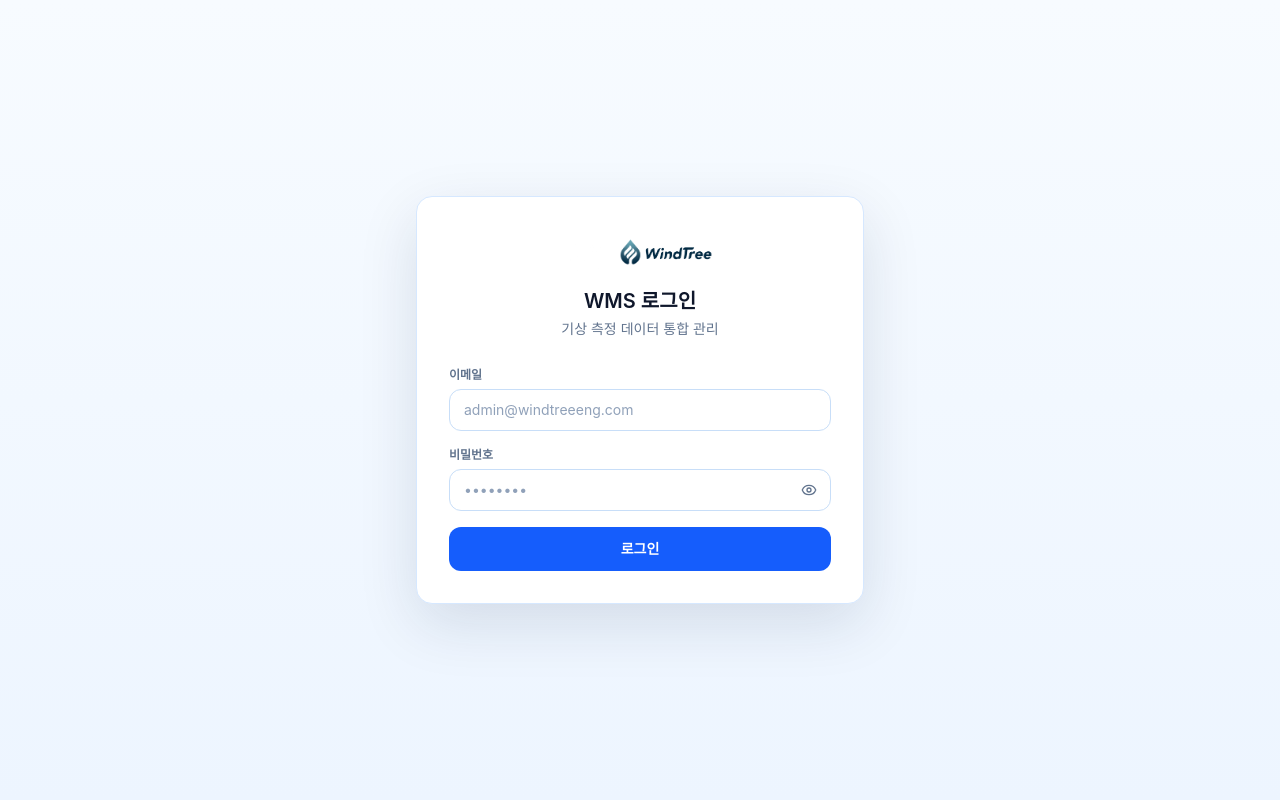
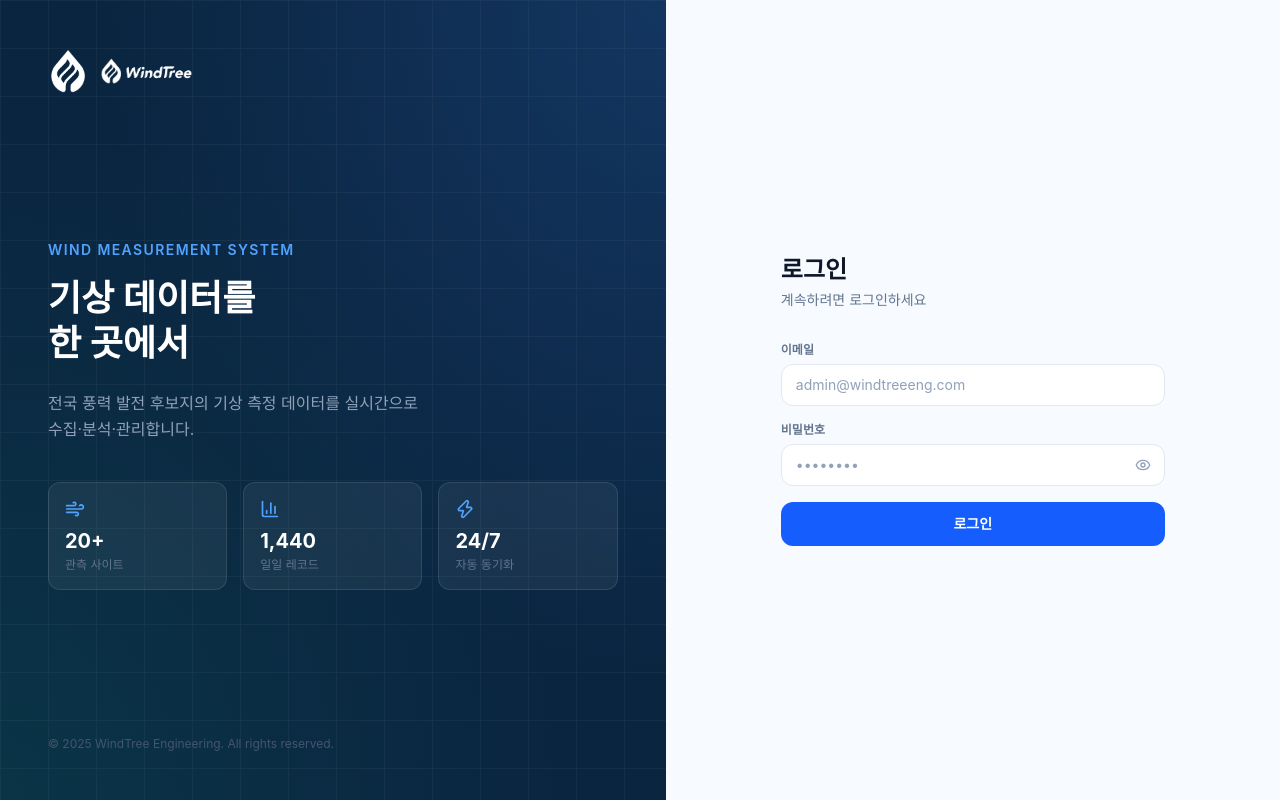
Before and after one commit to AKAow/wms-dashboard, a Next.js app: page /login in a window 1280 px wide. Built offline with nearby package versions, Linux system fonts and the light colour scheme; a web font is replaced by a local one.

Commit message:
perf: daily_stats 직접 쿼리로 데이터 로딩 속도 개선 + 로그인 좌우 분할 + Worker 전채널 daily_stats 저장

```diff
--- a/app/dashboard/sites/SiteDetail.tsx
+++ b/app/dashboard/sites/SiteDetail.tsx
@@ -265,16 +265,16 @@ export default function SiteDetail({ site }: { site: Site }) {
 
   const loadMonthlyStats = useCallback(async () => {
     setLoading(true);
-    const allMeasurements: Measurement[] = [];
+    const allStats: DailyStat[] = [];
     const pageSize = 1000;
     let from = 0;
 
     while (true) {
       const { data, error } = await supabase
-        .from("measurements")
-        .select("*")
+        .from("daily_stats")
+        .select("id,site_id,date,channel,avg_value,max_value,min_value,std_value,data_count")
         .eq("site_id", site.id)
-        .order("timestamp")
+        .order("date")
         .range(from, from + pageSize - 1);
 
       if (error) {
@@ -282,48 +282,14 @@ export default function SiteDetail({ site }: { site: Site }) {
         return;
       }
 
-      const batch = data ?? [];
-      allMeasurements.push(...batch);
+      const batch = (data ?? []) as DailyStat[];
+      allStats.push(...batch);
       if (batch.length < pageSize) break;
       from += pageSize;
     }
 
-    const statsMap: Record<string, { sum: number; count: number; min: number; max: number; sumSq: number }> = {};
-    allMeasurements.forEach((m) => {
-      const day = toUTCDateOnly(m.timestamp);
-      EXCEL_DISPLAY_CHANNELS.forEach((ch) => {
-        const value = m[ch as keyof Measurement] as number | null;
-        if (typeof value !== "number") return;
-        const key = `${day}|${ch}`;
-        if (!statsMap[key]) statsMap[key] = { sum: 0, count: 0, min: value, max: value, sumSq: 0 };
-        const s = statsMap[key];
-        s.sum += value;
-        s.count += 1;
-        s.min = Math.min(s.min, value);
-        s.max = Math.max(s.max, value);
-        s.sumSq += value * value;
-      });
-    });
-
-    const computed: DailyStat[] = Object.entries(statsMap).map(([key, s]) => {
-      const [date, channel] = key.split("|");
-      const avg = s.count ? s.sum / s.count : null;
-      const variance = s.count && avg != null ? s.sumSq / s.count - avg * avg : null;
-      return {
-        id: `${site.id}-${date}-${channel}`,
-        site_id: site.id,
-        date,
-        channel,
-        avg_value: avg,
-        max_value: s.count ? s.max : null,
-        min_value: s.count ? s.min : null,
-        std_value: variance != null ? Math.sqrt(Math.max(variance, 0)) : null,
-        data_count: s.count,
-      };
-    });
-
-    computed.sort((a, b) => (a.date === b.date ? a.channel.localeCompare(b.channel) : a.date.localeCompare(b.date)));
-    setDailyStats(computed);
+    allStats.sort((a, b) => (a.date === b.date ? a.channel.localeCompare(b.channel) : a.date.localeCompare(b.date)));
+    setDailyStats(allStats);
     setLoading(false);
   }, [site.id, supabase]);
 
--- a/app/login/page.tsx
+++ b/app/login/page.tsx
@@ -3,7 +3,7 @@
 import Image from "next/image";
 import { useState } from "react";
 import { createClient } from "@/lib/supabase/client";
-import { Eye, EyeOff, Loader2 } from "lucide-react";
+import { Eye, EyeOff, Loader2, Wind, BarChart3, Zap } from "lucide-react";
 
 export default function LoginPage() {
   const supabase = createClient();
@@ -30,15 +30,72 @@ export default function LoginPage() {
   };
 
   return (
-    <div className="min-h-screen px-4 bg-[linear-gradient(180deg,#f7fbff_0%,#edf5ff_100%)] flex items-center justify-center">
-      <div className="w-full max-w-md rounded-2xl border border-[#d6e8ff] bg-white shadow-[0_20px_60px_rgba(10,37,64,0.12)] p-8">
-        <div className="flex flex-col items-center text-center mb-7">
-          <div className="flex items-center gap-3 mb-3">
+    <div className="min-h-screen flex">
+      {/* 왼쪽 브랜드 패널 */}
+      <div className="hidden lg:flex lg:w-[52%] relative flex-col justify-between p-12 bg-[#0a2540] overflow-hidden">
+        {/* 배경 장식 */}
+        <div className="absolute inset-0 bg-[radial-gradient(ellipse_at_top_right,rgba(59,130,246,0.18)_0%,transparent_60%)]" />
+        <div className="absolute inset-0 bg-[radial-gradient(ellipse_at_bottom_left,rgba(16,185,129,0.10)_0%,transparent_60%)]" />
+
+        {/* 격자 패턴 */}
+        <div
+          className="absolute inset-0 opacity-[0.04]"
+          style={{
+            backgroundImage: "linear-gradient(rgba(255,255,255,1) 1px, transparent 1px), linear-gradient(90deg, rgba(255,255,255,1) 1px, transparent 1px)",
+            backgroundSize: "48px 48px",
+          }}
+        />
+
+        {/* 로고 */}
+        <div className="relative flex items-center gap-3">
           <Image src="/brand/logo-mark.png" alt="WindTree" width={40} height={40} className="rounded-xl" priority />
-            <Image src="/brand/logo-horizontal.png" alt="WindTree WMS" width={152} height={28} className="h-7 w-auto" priority />
+          <Image src="/brand/logo-horizontal.png" alt="WindTree WMS" width={152} height={28} className="h-7 w-auto brightness-0 invert" priority />
         </div>
-          <h1 className="text-xl font-semibold text-slate-900">WMS 로그인</h1>
-          <p className="text-sm text-slate-500 mt-1">기상 측정 데이터 통합 관리</p>
+
+        {/* 중앙 메인 카피 */}
+        <div className="relative">
+          <p className="text-blue-400 text-sm font-semibold tracking-widest uppercase mb-4">Wind Measurement System</p>
+          <h2 className="text-4xl font-bold text-white leading-tight mb-6">
+            기상 데이터를<br />한 곳에서
+          </h2>
+          <p className="text-slate-400 text-base leading-relaxed max-w-sm">
+            전국 풍력 발전 후보지의 기상 측정 데이터를 실시간으로 수집·분석·관리합니다.
+          </p>
+
+          {/* 통계 카드 3개 */}
+          <div className="mt-10 grid grid-cols-3 gap-4">
+            {[
+              { icon: Wind, label: "관측 사이트", value: "20+" },
+              { icon: BarChart3, label: "일일 레코드", value: "1,440" },
+              { icon: Zap, label: "자동 동기화", value: "24/7" },
+            ].map(({ icon: Icon, label, value }) => (
+              <div key={label} className="rounded-xl bg-white/[0.06] border border-white/10 p-4">
+                <Icon className="w-5 h-5 text-blue-400 mb-2" />
+                <div className="text-xl font-bold text-white">{value}</div>
+                <div className="text-xs text-slate-500 mt-0.5">{label}</div>
+              </div>
+            ))}
+          </div>
+        </div>
+
+        {/* 하단 */}
+        <div className="relative text-xs text-slate-600">
+          © 2025 WindTree Engineering. All rights reserved.
+        </div>
+      </div>
+
+      {/* 오른쪽 폼 패널 */}
+      <div className="flex-1 flex items-center justify-center px-6 bg-[#f7fbff]">
+        <div className="w-full max-w-sm">
+          {/* 모바일 로고 */}
+          <div className="flex lg:hidden items-center gap-3 mb-8">
+            <Image src="/brand/logo-mark.png" alt="WindTree" width={36} height={36} className="rounded-xl" priority />
+            <Image src="/brand/logo-horizontal.png" alt="WindTree WMS" width={136} height={26} className="h-6 w-auto" priority />
+          </div>
+
+          <div className="mb-8">
+            <h1 className="text-2xl font-bold text-slate-900">로그인</h1>
+            <p className="text-sm text-slate-500 mt-1">계속하려면 로그인하세요</p>
           </div>
 
           <form onSubmit={handleLogin} className="space-y-4">
@@ -50,7 +107,7 @@ export default function LoginPage() {
                 onChange={(e) => setEmail(e.target.value)}
                 required
                 placeholder="admin@windtreeeng.com"
-              className="w-full rounded-xl border border-[#c8def8] bg-white px-3.5 py-2.5 text-sm text-slate-900 placeholder:text-slate-400 focus:border-blue-500 focus:outline-none"
+                className="w-full rounded-xl border border-slate-200 bg-white px-3.5 py-2.5 text-sm text-slate-900 placeholder:text-slate-400 focus:border-blue-500 focus:outline-none focus:ring-2 focus:ring-blue-500/10 transition-colors"
               />
             </div>
 
@@ -63,12 +120,12 @@ export default function LoginPage() {
                   onChange={(e) => setPassword(e.target.value)}
                   required
                   placeholder="••••••••"
-                className="w-full rounded-xl border border-[#c8def8] bg-white px-3.5 py-2.5 pr-10 text-sm text-slate-900 placeholder:text-slate-400 focus:border-blue-500 focus:outline-none"
+                  className="w-full rounded-xl border border-slate-200 bg-white px-3.5 py-2.5 pr-10 text-sm text-slate-900 placeholder:text-slate-400 focus:border-blue-500 focus:outline-none focus:ring-2 focus:ring-blue-500/10 transition-colors"
                 />
                 <button
                   type="button"
                   onClick={() => setShowPassword((v) => !v)}
-                className="absolute right-2.5 top-1/2 -translate-y-1/2 text-slate-500 hover:text-slate-700 p-1"
+                  className="absolute right-2.5 top-1/2 -translate-y-1/2 text-slate-400 hover:text-slate-600 p-1"
                 >
                   {showPassword ? <EyeOff className="w-4 h-4" /> : <Eye className="w-4 h-4" />}
                 </button>
@@ -84,7 +141,7 @@ export default function LoginPage() {
             <button
               type="submit"
               disabled={loading}
-            className="w-full rounded-xl bg-blue-600 hover:bg-blue-500 py-3 text-sm font-semibold text-white disabled:opacity-60 flex items-center justify-center gap-2"
+              className="w-full rounded-xl bg-blue-600 hover:bg-blue-500 active:bg-blue-700 py-3 text-sm font-semibold text-white disabled:opacity-60 flex items-center justify-center gap-2 transition-colors mt-2"
             >
               {loading ? (
                 <>
@@ -97,5 +154,6 @@ export default function LoginPage() {
           </form>
         </div>
       </div>
+    </div>
   );
 }
--- a/worker/index.ts
+++ b/worker/index.ts
@@ -181,12 +181,15 @@ async function hasUploadHistory(env: Env, fileName: string): Promise<boolean> {
   return d.length > 0;
 }
 
+let _nrgTokenCache: string | null = null;
+
 async function processRldFile(env: Env, fileName: string, fileBuffer: ArrayBuffer, source = "worker-auto") {
   const already = await hasUploadHistory(env, fileName);
   if (already) return { ok: true, skipped: true, file_name: fileName };
 
   const snFromName = fileName.match(/^(\d+)_/)?.[1] ?? null;
-  const token = await getNRGToken(env.NRG_CLIENT_ID, env.NRG_CLIENT_SECRET);
+  if (!_nrgTokenCache) _nrgTokenCache = await getNRGToken(env.NRG_CLIENT_ID, env.NRG_CLIENT_SECRET);
+  const token = _nrgTokenCache;
   if (!token) throw new Error("NRG 토큰 발급 실패");
 
   const zipBuf = await convertRLD(token, toBase64(fileBuffer));
@@ -227,7 +230,7 @@ async function processRldFile(env: Env, fileName: string, fileBuffer: ArrayBuffe
   }
 
   const statsMap = new Map<string, { [ch: string]: { sum: number; max: number; min: number; count: number; vals: number[] } }>();
-  const CHANNELS = ["ch1", "ch2", "ch3", "ch4", "ch5", "ch13"];
+  const CHANNELS = ["ch1", "ch2", "ch3", "ch4", "ch5", "ch6", "ch7", "ch8", "ch13", "ch14", "ch15", "ch16", "ch17", "ch21", "ch22"];
 
   for (const r of rows) {
     const ts = String(r.timestamp || "");
@@ -449,13 +452,13 @@ async function setCronConfig(env: Env, dayKst: string, hourKst = 10, minuteKst =
   return new Response(JSON.stringify({ ok: true, cron, dayKst, hourKst, minuteKst }));
 }
 
-async function runScheduledSync(env: Env): Promise<Response> {
+async function runScheduledSync(env: Env, filterSiteNumber?: string, queryOverride?: string): Promise<Response> {
   const defaultUser = env.GMAIL_USER || "windtreeeng@gmail.com";
 
-  const siteRes = await sbFetch(
-    env,
-    "/rest/v1/sites?select=id,name,site_number,gmail_sync_enabled,gmail_query,sync_gmail_account,is_active&gmail_sync_enabled=eq.true&is_active=eq.true",
-  );
+  let sitesPath = "/rest/v1/sites?select=id,name,site_number,gmail_sync_enabled,gmail_query,sync_gmail_account,is_active&gmail_sync_enabled=eq.true&is_active=eq.true";
+  if (filterSiteNumber) sitesPath += `&site_number=eq.${encodeURIComponent(filterSiteNumber)}`;
+
+  const siteRes = await sbFetch(env, sitesPath);
   if (!siteRes.ok) {
     const txt = await siteRes.text();
     return new Response(JSON.stringify({ ok: false, error: "site-config-read-failed", detail: txt }), { status: 500 });
@@ -509,12 +512,12 @@ async function runScheduledSync(env: Env): Promise<Response> {
     }
     const auth = { Authorization: `Bearer ${siteToken}` };
 
-    const siteQuery = site.gmail_query?.trim();
+    const siteQuery = queryOverride?.trim() || site.gmail_query?.trim();
     const defaultQuery = `has:attachment filename:rld filename:${site.site_number}_ newer_than:14d`;
     const q = encodeURIComponent(siteQuery && siteQuery.length > 0 ? siteQuery : defaultQuery);
 
-    const PAGE_SIZE = 5;
-    const MAX_PAGES = 4; // 페이지당 5개 × 4페이지 = 최대 20개 스캔 (1101 방지)
+    const PAGE_SIZE = 3;
+    const MAX_PAGES = 2; // 페이지당 3개 × 2페이지 = 최대 6개 스캔 (서브리퀘스트 절약)
     let pageToken: string | undefined;
     let pagesChecked = 0;
     let processedForSite = 0;
@@ -611,8 +614,14 @@ const worker = {
     }
 
     if (url.pathname === "/sync-rld" && request.method === "POST") {
-      const res = await runScheduledSync(env);
-      return new Response(await res.text(), { status: res.status, headers: { ...cors, "Content-Type": "application/json" } });
+      try {
+        const body = (await request.json().catch(() => ({}))) as { siteNumber?: string; queryOverride?: string };
+        const res = await runScheduledSync(env, body.siteNumber, body.queryOverride);
+        return new Response(await res.text(), { status: res.status, headers: { ...cors, "Content-Type": "application/json" } });
+      } catch (e: unknown) {
+        const msg = e instanceof Error ? e.message : String(e);
+        return new Response(JSON.stringify({ ok: false, error: "sync-exception", detail: msg }), { status: 500, headers: { ...cors, "Content-Type": "application/json" } });
+      }
     }
 
     if (url.pathname === "/worker-secrets" && request.method === "GET") {
```
Also changed, not shown: 1 other file (tests, documents, lock files or other folders). Lines whose indentation alone changed are shown as unchanged.
